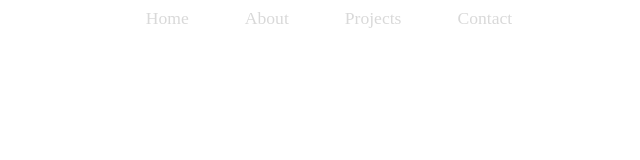
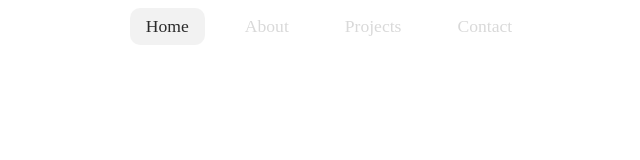
Before and after one commit to AbbieSmith11/portfolio-website, a React (Vite) app in the folder portfolio/: page / in a window 1280 px wide. Shown: the top 160 px of the page, without its empty margins (311-951 px from the left). Built offline with nearby package versions, Linux system fonts and the light colour scheme.

Commit message:
Added highlight to current page using navlink

```diff
--- a/portfolio/src/components/navbar/Navbar.css
+++ b/portfolio/src/components/navbar/Navbar.css
@@ -35,4 +35,11 @@ a:hover {
     cursor: pointer;
     color: #2b2b2b;
     background-color: #d9d9d956;
+    transition: background-color 0.3s ease;
+    transition: color 0.3s ease;
 }
+
+.nav-link.active {
+    color: #2b2b2b;
+    background-color: #d9d9d956;
+}
--- a/portfolio/src/components/navbar/Navbar.jsx
+++ b/portfolio/src/components/navbar/Navbar.jsx
@@ -8,10 +8,10 @@ function Navbar (){
 
 <nav>
 <ul>
-    <NavItem item='Home' route='/'/>
-    <NavItem item='About' route='/about' />
-    <NavItem item='Projects' route='/projects' />
-    <NavItem item='Contact' route='/contact'/>
+    <NavItem label='Home' c='nav-link active'to='/'/>
+    <NavItem label='About' c='nav-link' to='/about' />
+    <NavItem label='Projects' c='nav-link' to='/projects' />
+    <NavItem label='Contact' c='nav-link' to='/contact'/>
 </ul>
 </nav>
 
--- a/portfolio/src/components/navbar/nav-items/NavItem.jsx
+++ b/portfolio/src/components/navbar/nav-items/NavItem.jsx
@@ -1,11 +1,15 @@
-import '../Navbar.jsx'
+import "../Navbar.jsx";
+import { NavLink } from "react-router-dom";
 
-function NavItem (props) {
-    return (
-        <li>
-            <a href={props.route}>{props.item}</a>
-        </li>
-    )
+function NavItem({ to, label }) {
+  return (
+    <NavLink
+      to={to}
+      className={({ isActive }) => `nav-link ${isActive ? "active" : ""}`}
+    >
+      {label}
+    </NavLink>
+  );
 }
 
-export default NavItem
+export default NavItem;
```
